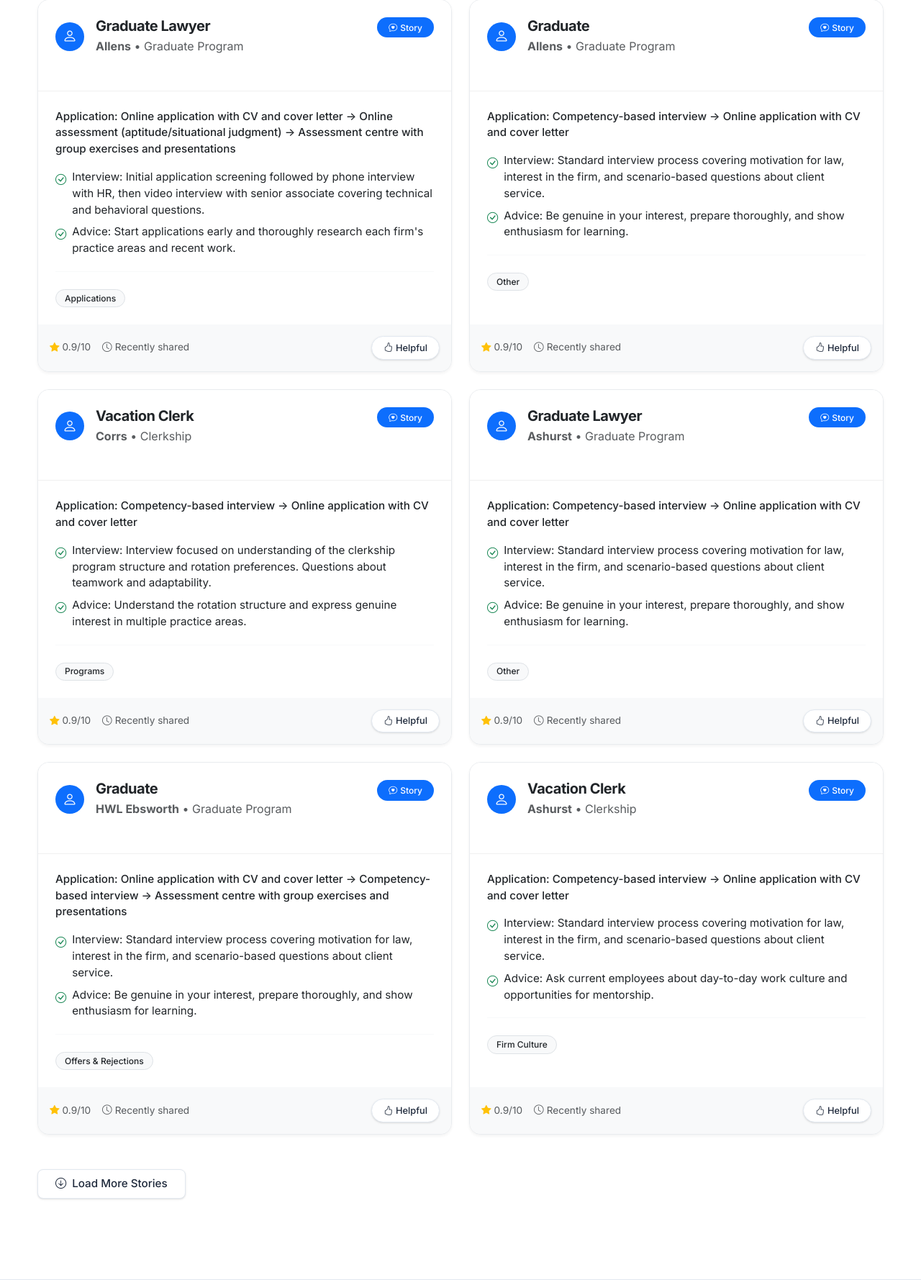
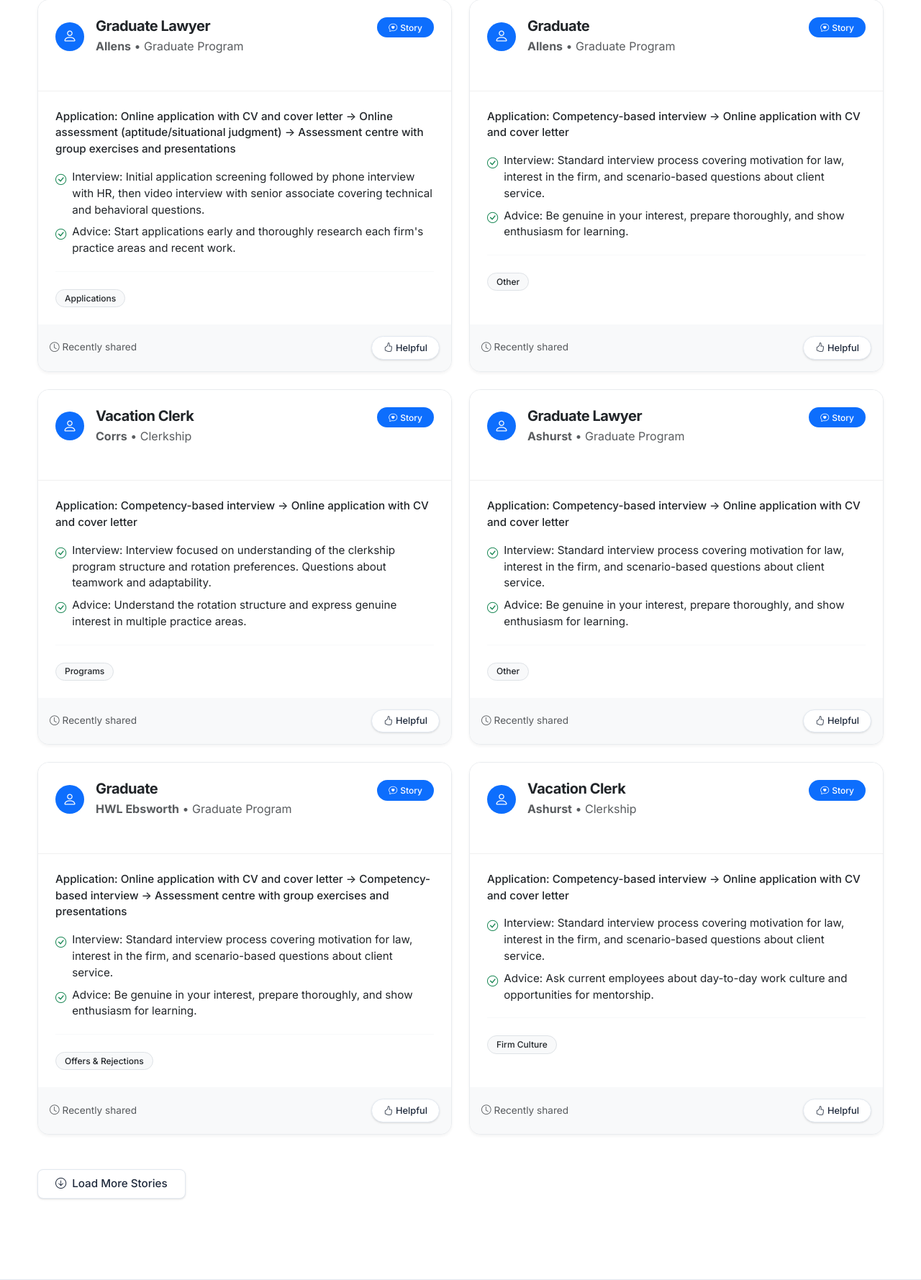
Before and after one commit to marlygme/grad-olliescott, a Flask app: page /experiences in a window 1280 px wide. Shown: the part 431-2210 px from the top of the page at 72% size. Run offline with Flask 3, Linux system fonts and the light colour scheme.

Commit message:
Assistant checkpoint: Remove star rating from story cards
Assistant generated file changes:
- templates/experiences.html: Remove star rating from story footer

---

User prompt:

get rid of the star rating

Replit-Commit-Author: Assistant
Replit-Commit-Session-Id: 14980846-fff5-4598-899d-cdf7886b54f5

```diff
--- a/templates/experiences.html
+++ b/templates/experiences.html
@@ -169,11 +169,6 @@
           <div class="card-footer bg-light border-0 p-3">
             <div class="d-flex justify-content-between align-items-center">
               <div class="story-meta d-flex align-items-center gap-3">
-                {% if exp.get('quality_score') %}
-                  <span class="text-muted small">
-                    <i class="bi bi-star-fill text-warning me-1"></i>{{ "%.1f"|format(exp.quality_score) }}/10
-                  </span>
-                {% endif %}
                 <span class="text-muted small">
                   <i class="bi bi-clock me-1"></i>Recently shared
                 </span>
```
